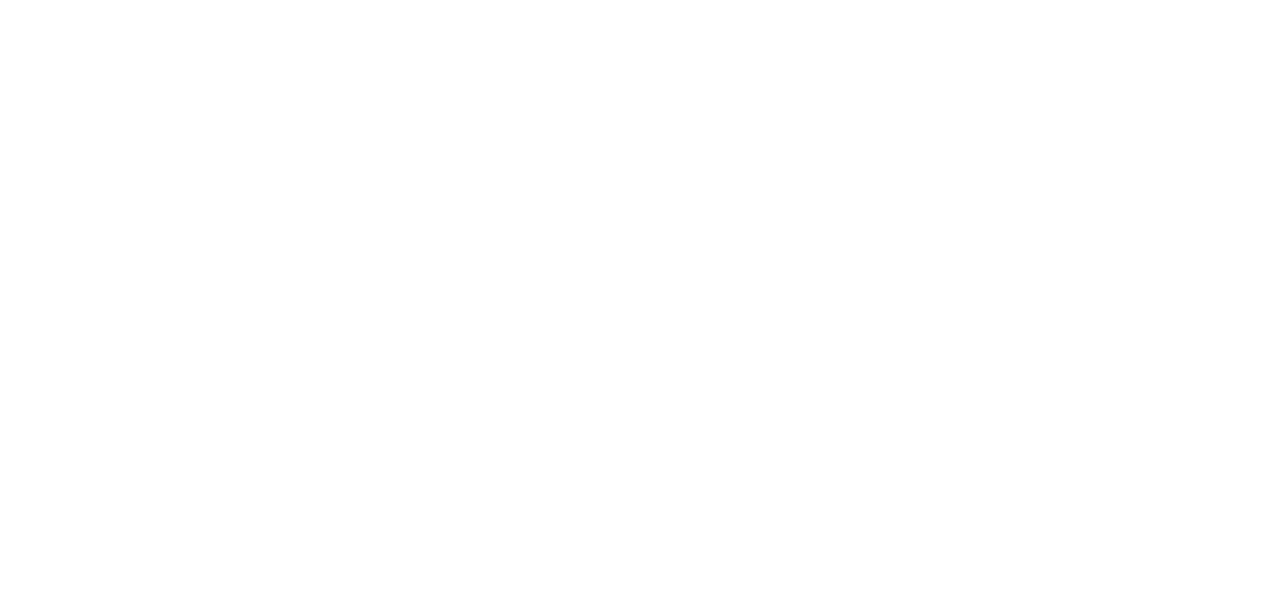
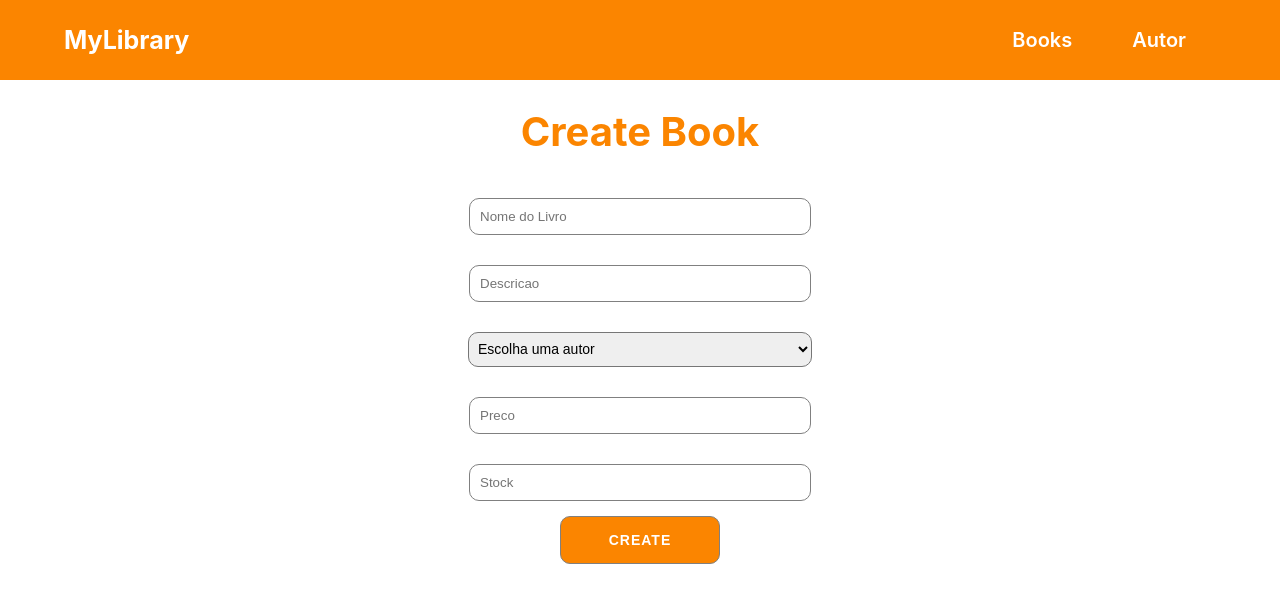
Before and after one commit to HenriqueOliveira29/Library, a React (Create React App) app in the folder library.ui/: page /createBook in a window 1280 px wide. Shown: the top 602 px of the page. Built offline with nearby package versions, Linux system fonts and the light colour scheme.

Commit message:
Select dos books e eliminar os mesmos e template do criar livro

```diff
--- a/library.ui/src/App.tsx
+++ b/library.ui/src/App.tsx
@@ -1,12 +1,14 @@
 import "./App.css";
 import Navbar from "./Components/Navbar";
 import BooksIndex from "./pages/BooksIndex";
+import Appbar from "./Components/Navbar";
+import Index from "./pages";
+
 
 function App() {
     return (
         <div className="App">
-            <Navbar></Navbar>
-            <BooksIndex></BooksIndex>
+            <Index />
         </div>
     );
 }
--- a/library.ui/src/Components/Navbar.js
+++ b/library.ui/src/Components/Navbar.js
@@ -1,11 +1,64 @@
-import React, { useState, useEffect } from "react";
-import axios from "axios";
+import React from "react";
+import { Link } from "react-router-dom";
+import styled from "styled-components";
 
-import { Col, Row } from "reactstrap";
-import { NavLink } from "react-router-dom";
+const Appbar = () => {
+    return (
+        <Container>
+            <Navbar>
+                <Logo>
+                    <LogoName>MyLibrary</LogoName>
+                </Logo>
+                <Routes>
+                    <Route>Books</Route>
+                    <Route>Autor</Route>
+                </Routes>
+            </Navbar>
+        </Container>
+    );
+};
 
-function Navbar() {
-    return <div className="Navbar"></div>;
-}
+export default Appbar;
 
-export default Navbar;
+const Container = styled.div`
+    width: 100vw;
+    height: 10vh;
+    background-color: #fb8500;
+    margin: 0;
+    display: flex;
+    align-items: center;
+    justify-content: center;
+`;
+
+const Navbar = styled.div`
+    width: 90%;
+    display: flex;
+    justify-content: space-between;
+`;
+const Logo = styled.div`
+    display: flex;
+    align-items: center;
+`;
+const LogoName = styled.div`
+    color: white;
+    font-weight: 700;
+    font-size: 25px;
+    cursor: pointer;
+`;
+const Routes = styled.div`
+    display: flex;
+`;
+const Route = styled.div`
+    margin: 20px;
+    color: white;
+    font-weight: 600;
+    cursor: pointer;
+    font-size: 20px;
+    text-decoration: none;
+    padding: 10px;
+    border-radius: 10px;
+    transition: 0.3s;
+    :hover {
+        background-color: #faa307;
+    }
+`;
--- /dev/null
+++ b/library.ui/src/pages/BookCreate.tsx
@@ -0,0 +1,92 @@
+import React, { useState } from 'react'
+import Appbar from '../Components/Navbar';
+import styled from "styled-components";
+
+function BookCreate() {
+    const [name, setName] = useState<string>("");
+    const [description, setDescription] = useState<string>("");
+    const [nomeAutor, setNomeAutor] = useState<string>("");
+    const [price, setPrice] = useState<number>(0);
+    const [stock, setStock] = useState<number>(0);
+
+    return (
+        <div>
+            <Appbar></Appbar>
+            <Container>
+                <Title>
+                    <h1>Create Book</h1>
+                </Title>
+                <Inputs>
+                    <Input type="text" onChange={(element) => { setName(element.target.value) }} placeholder="Nome do Livro">
+                    </Input>
+                    <Input type="text" onChange={(element) => { setName(element.target.value) }} placeholder="Descricao">
+                    </Input>
+                    <Select name='autor'>
+                        <option value="">Escolha uma autor</option>
+
+                    </Select>
+                    <Input type="number" onChange={(element) => { setName(element.target.value) }} placeholder="Preco">
+                    </Input>
+                    <Input type="number" onChange={(element) => { setName(element.target.value) }} placeholder="Stock">
+                    </Input>
+                </Inputs>
+                <Button onClick={() => { console.log('ola') }}>
+                    CREATE
+                </Button>
+
+            </Container>
+        </div>
+    )
+}
+
+export default BookCreate
+
+const Container = styled.div`
+    height: 100%;
+    widht:100%;
+`
+const Title = styled.div`
+    color: #fb8500;
+    font-size: 20px;
+`
+const Inputs = styled.div`
+    display: flex;
+    flex-direction: column;
+    align-items: center;
+`
+const Input = styled.input`
+    padding: 10px;
+    border-radius: 10px;
+    border: solid 1px grey;
+    width: 20rem;
+    margin: 15px;
+`
+const Select = styled.select`
+    padding: 5px;
+    width: 21.5rem;
+    border-radius: 10px;
+    font-size: 14px;
+    margin: 15px;
+    height: 2.2rem;
+
+`
+
+const Button = styled.button`
+
+    padding: 10px;
+    width: 10rem;
+    border-radius: 10px;
+    border: 1px solid grey;
+    height: 3rem;
+    background-color:#fb8500;
+    color: white;
+    font-size: 14px;
+    font-weight: 700;
+    letter-spacing: 1px;
+    transition: 0.3s;
+    :hover{
+        background-color: #faa307;
+        cursor: pointer;
+    }
+
+`
--- a/library.ui/src/pages/BooksIndex.tsx
+++ b/library.ui/src/pages/BooksIndex.tsx
@@ -2,37 +2,151 @@ import React, { useState, useEffect } from 'react'
 import { BookService } from '../services/BookService'
 import { ListBookDTO } from "../models/books/ListBookDTO";
 import { MessagingHelper } from "../helpers/MessagingHelper";
+import Appbar from '../Components/Navbar';
+import { makeStyles } from '@material-ui/core/styles';
+import Typography from '@material-ui/core/Typography';
+import Button from '@material-ui/core/Button';
+import Container from '@material-ui/core/Container';
+import Paper from '@material-ui/core/Paper';
+import Box from '@material-ui/core/Box';
+import Table from '@material-ui/core/Table';
+import TableBody from '@material-ui/core/TableBody';
+import TableCell from '@material-ui/core/TableCell';
+import TableContainer from '@material-ui/core/TableContainer';
+import TableHead from '@material-ui/core/TableHead';
+import TableRow from '@material-ui/core/TableRow';
+import ButtonGroup from '@material-ui/core/ButtonGroup';
+import { Link } from "react-router-dom";
 
+const useStyles = makeStyles((theme) => ({
+  root: { flexGrow: 1 },
+  menuButton: { marginRight: theme.spacing(2), },
+  title: { flexGrow: 1 },
+  container: { marginTop: theme.spacing(2) },
+  paper: { padding: theme.spacing(2), color: theme.palette.text.secondary },
+}));
 
 function BooksIndex() {
+  const classes = useStyles();
   const [data, setData] = useState<ListBookDTO[]>([]);
   const service = new BookService();
-  const [reloadSearch, setReloadSearch] = useState<boolean>(false);
+  const [isLoading, setIsLoading] = useState<boolean>(true);
 
   useEffect(() => {
-    if (reloadSearch === true) {
-      fetchData();
-      setReloadSearch(false);
-    }
+
+    fetchData();
     console.log(data)
-  }, [reloadSearch]);
+  }, [isLoading]);
 
   const fetchData = async () => {
-    const response = await service.GetAll().then(result => {
-      setData(result.obj);
-    });
+    var response = await service.GetAll()
+      .then((result) => {
+        setData(result.obj)
+
+      })
+    setIsLoading(false);
+  };
+  const deleteBook = async (id: number) => {
+    var response = await service.Delete(id);
+    if (response.sucess == true) {
+      fetchData();
+    }
   }
 
   return (
     <div>
-      {
-        data.map((element) => {
-          <div>{element.name}</div>
-        })
-      }
+      <Appbar></Appbar>
+      <div className={classes.root}>
+        <Container className={classes.container} maxWidth='lg'>
+          <Paper className={classes.paper}>
+            <Box display='flex'>
+              <Box flexGrow={1}>
+                <Typography component="h2" variant="h6" color='primary' gutterBottom style={{ color: "#fb8500" }}>
+                  Books
+                </Typography>
+              </Box>
+              <Box>
+                <Link to="">
+                  <Button variant='contained' color="primary" style={{ backgroundColor: "#fb8500" }}>
+                    Create Book
+                  </Button>
+                </Link>
+              </Box>
+            </Box>
+            <TableContainer component={Paper}>
+              <Table aria-label="Books List">
+                <TableHead>
+                  <TableRow>
+                    <TableCell align="right">
+                      ID
+                    </TableCell>
+                    <TableCell align="right">
+                      Name
+                    </TableCell>
+                    <TableCell align="right">
+                      Price
+                    </TableCell>
+                    <TableCell align="right">
+                      Stock
+                    </TableCell>
+                    <TableCell align="right">
+                      Nome Autor
+                    </TableCell>
+                    <TableCell align="right">
+                      Descricao
+                    </TableCell>
+
+                  </TableRow>
+                </TableHead>
+                <TableBody>
+                  {
+                    data.map((book) => (
+                      <TableRow key={book.id}>
+                        <TableCell align="right">
+                          {book.id}
+                        </TableCell>
+                        <TableCell align="right">
+                          {book.name}
+                        </TableCell>
+                        <TableCell align="right">
+                          {book.price}
+                        </TableCell>
+                        <TableCell align="right">
+                          {book.stockNumber}
+                        </TableCell>
+                        <TableCell align="right">
+                          {book.description}
+                        </TableCell>
+                        <TableCell align="right">
+                          {book.description}
+                        </TableCell>
+
+                        <TableCell align="center">
+                          <ButtonGroup aria-label="buttons" style={{ color: "#fb8500" }}>
+                            <Button onClick={() => { console.log("adeus") }} style={{ color: "#fb8500" }}>
+                              Edit
+                            </Button>
+                            <Button onClick={() => { deleteBook(book.id) }} style={{ color: "#fb8500" }}>
+                              Delete
+                            </Button>
+                          </ButtonGroup>
+                        </TableCell>
+                      </TableRow>
+                    ))
+                  }
+                </TableBody>
+              </Table>
+            </TableContainer>
+
+          </Paper>
+        </Container>
+
+      </div>
     </div>
 
-  )
+
+  );
 }
 
+
 export default BooksIndex
--- /dev/null
+++ b/library.ui/src/pages/index.js
@@ -0,0 +1,17 @@
+import React from "react";
+import { BrowserRouter, Route, Routes, Link } from "react-router-dom";
+import BooksIndex from "./BooksIndex";
+import BookCreate from "./BookCreate";
+
+function Index() {
+    return (
+        <BrowserRouter>
+            <Routes>
+                <Route exact path="/" element={<BooksIndex />}></Route>
+                <Route exact path="/createBook" element={<BookCreate />}></Route>
+            </Routes>
+        </BrowserRouter>
+    );
+}
+
+export default Index;
--- a/library.ui/src/services/BookService.ts
+++ b/library.ui/src/services/BookService.ts
@@ -32,4 +32,14 @@ export class BookService{
            return new MessagingHelper<ListBookDTO[]>(false, "erro", []);
         }
     }
+
+    async Delete(id: number) : Promise<MessagingHelper<null>>{
+        try{
+            var response = await axios.delete("https://localhost:5001/api/Books/delete/"+id);
+            return response.data;
+        }catch (error){
+            return new MessagingHelper<null>(false,"Erro ao eliminar o livro", null);
+        }
+
+    }
 }
```
Also changed, not shown: library.ui/package.json (+11 -5 lines), 1 other file (tests, documents, lock files or other folders).
